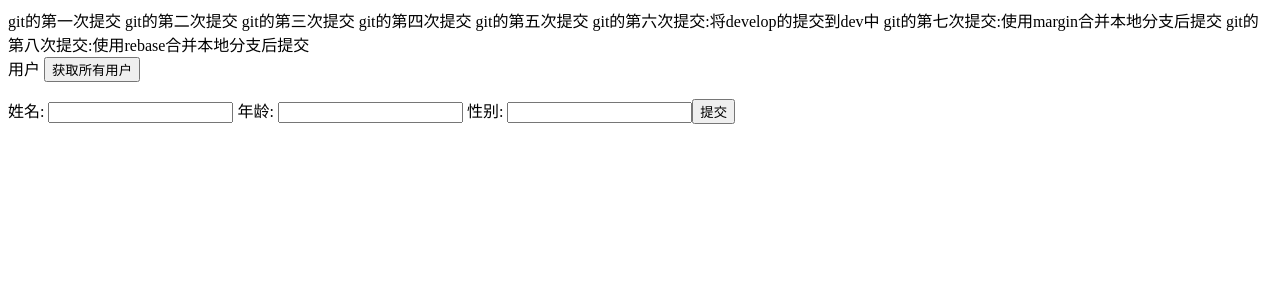
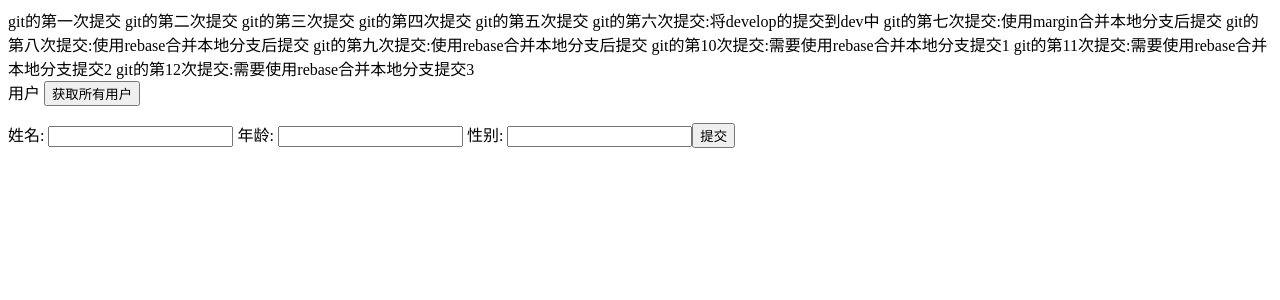
Before and after one commit to 2568452755/curd-client, a Vue app: page / in a window 1280 px wide. Shown: the top 300 px of the page. Built offline with nearby package versions, Linux system fonts and the light colour scheme.

Commit message:
fix:rebase的提交

```diff
--- a/src/App.vue
+++ b/src/App.vue
@@ -8,7 +8,10 @@
   git的第六次提交:将develop的提交到dev中
   git的第七次提交:使用margin合并本地分支后提交
   git的第八次提交:使用rebase合并本地分支后提交
-
+  git的第九次提交:使用rebase合并本地分支后提交
+    git的第10次提交:需要使用rebase合并本地分支提交1
+    git的第11次提交:需要使用rebase合并本地分支提交2
+    git的第12次提交:需要使用rebase合并本地分支提交3
     <user />
   </div>
 </template>
```
